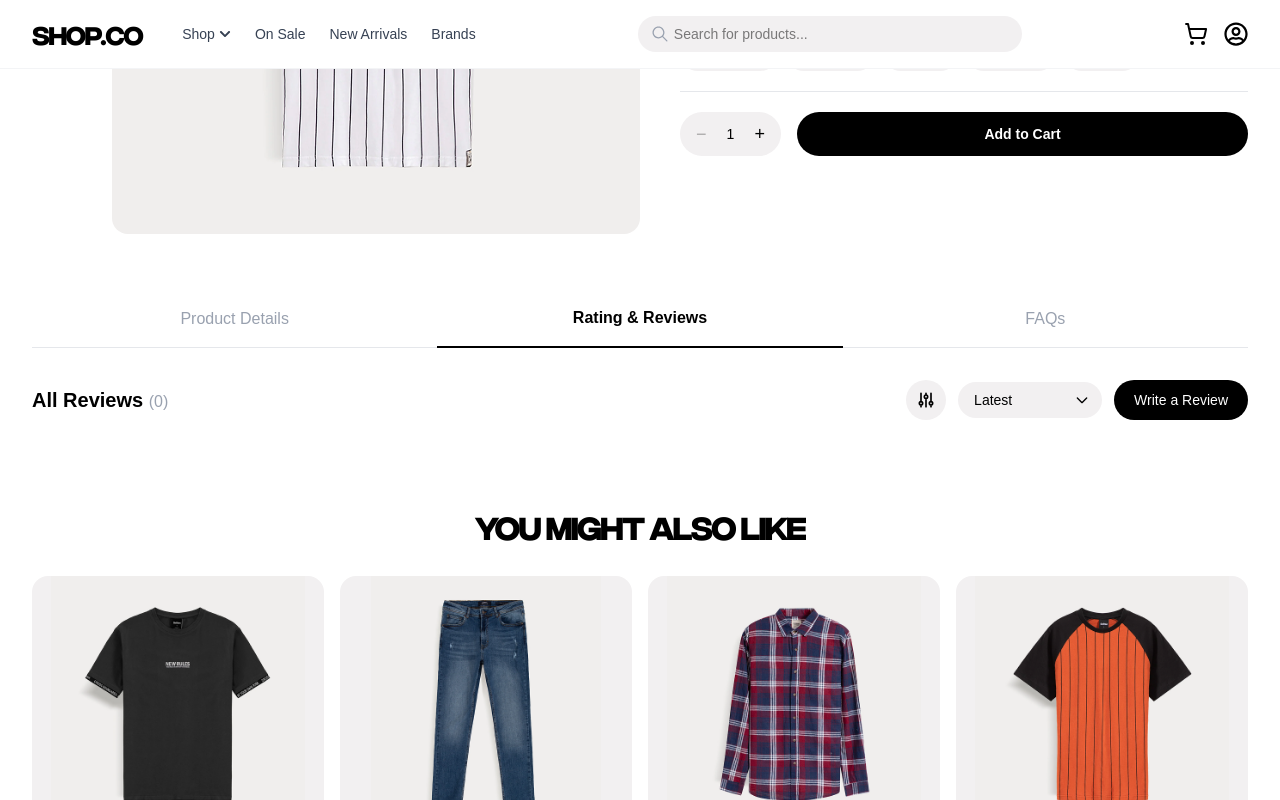
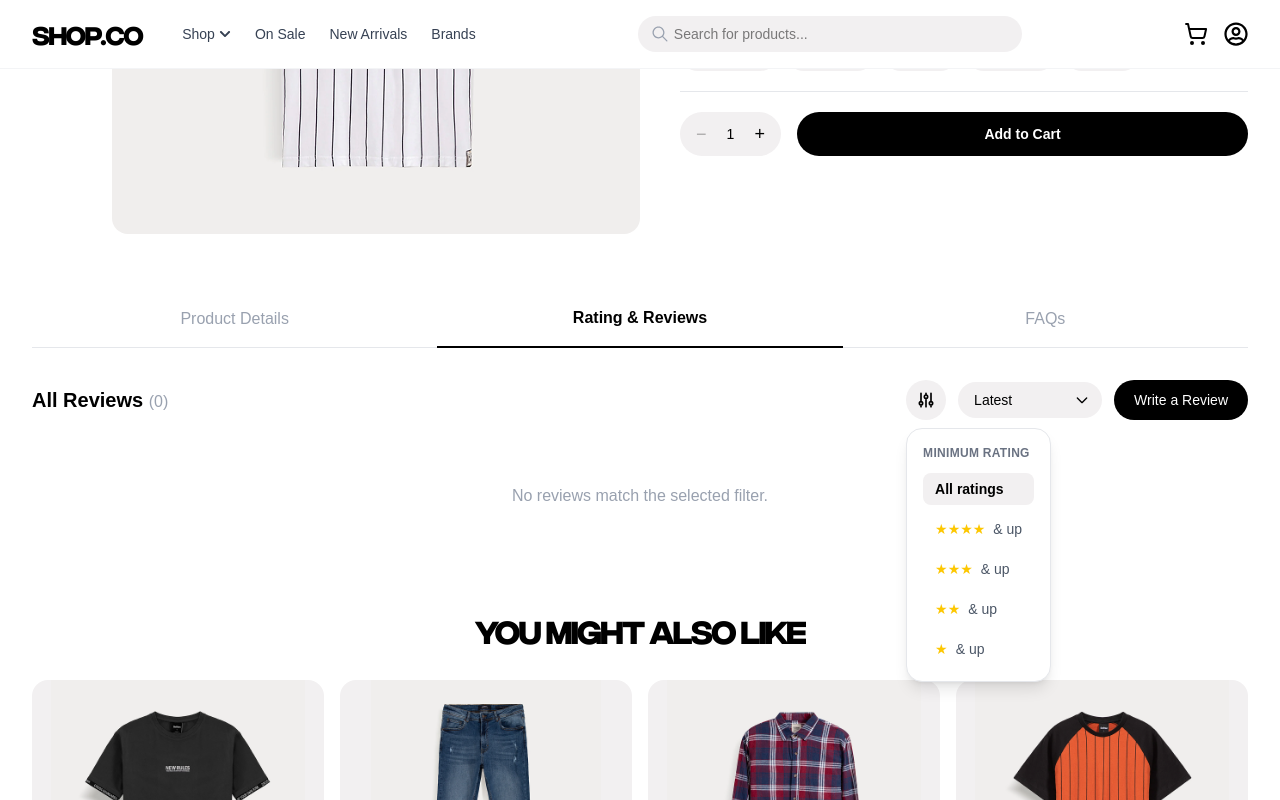
Before and after one commit to pagiannis/EcommerceWebsite, a React (Vite) app in the folder client/: page /product/black-striped-tee in a window 1280 px wide. Both pictures are taken after a click on the button 926 px from the left and 896 px from the top of the page. Shown: the part 496-1296 px from the top of the page. Built offline with nearby package versions, Linux system fonts and the light colour scheme; a web font is replaced by a local one.

Commit message:
Add sorting and rating filter to reviews tab

```diff
--- a/client/src/components/product/ProductTabs.tsx
+++ b/client/src/components/product/ProductTabs.tsx
@@ -1,4 +1,4 @@
-import { useState } from "react";
+import { useEffect, useMemo, useRef, useState } from "react";
 import type { Review } from "../../types/review";
 import StarRating from "../ui/StarRating";
 
@@ -20,6 +20,7 @@ const FAQS = [
 ];
 
 const SORT_OPTIONS = ["Latest", "Oldest", "Highest Rating", "Lowest Rating"];
+const RATING_OPTIONS = [0, 4, 3, 2, 1] as const;
 
 interface ProductTabsProps {
   description: string;
@@ -32,6 +33,38 @@ export default function ProductTabs({
 }: ProductTabsProps) {
   const [tab, setTab] = useState<Tab>("reviews");
   const [sort, setSort] = useState(SORT_OPTIONS[0]);
+  const [minRating, setMinRating] = useState(0);
+  const [filterOpen, setFilterOpen] = useState(false);
+  const filterRef = useRef<HTMLDivElement>(null);
+
+  useEffect(() => {
+    function handleClickOutside(e: MouseEvent) {
+      if (filterRef.current && !filterRef.current.contains(e.target as Node)) {
+        setFilterOpen(false);
+      }
+    }
+    document.addEventListener("mousedown", handleClickOutside);
+    return () => document.removeEventListener("mousedown", handleClickOutside);
+  }, []);
+
+  const processedReviews = useMemo(() => {
+    let result = reviews.filter((r) => r.rating >= minRating);
+
+    if (sort === "Latest")
+      result = result.sort(
+        (a, b) => new Date(b.date).getTime() - new Date(a.date).getTime(),
+      );
+    else if (sort === "Oldest")
+      result = result.sort(
+        (a, b) => new Date(a.date).getTime() - new Date(b.date).getTime(),
+      );
+    else if (sort === "Highest Rating")
+      result = result.sort((a, b) => b.rating - a.rating);
+    else if (sort === "Lowest Rating")
+      result = result.sort((a, b) => a.rating - b.rating);
+
+    return result;
+  }, [reviews, sort, minRating]);
 
   return (
     <div className="mt-14">
@@ -68,18 +101,22 @@ export default function ProductTabs({
               <h3 className="text-xl font-bold text-brand-black">
                 All Reviews{" "}
                 <span className="text-gray-400 font-normal text-base">
-                  ({reviews.length})
+                  ({processedReviews.length})
                 </span>
               </h3>
               <div className="flex items-center gap-3">
                 {/* Filter icon */}
+                <div ref={filterRef} className="relative">
                   <button
                     type="button"
-                  className="flex items-center justify-center rounded-full bg-brand-gray p-2.5"
+                    onClick={() => setFilterOpen((o) => !o)}
+                    className={`flex items-center justify-center rounded-full p-2.5 ${
+                      minRating > 0 ? "bg-brand-black" : "bg-brand-gray"
+                    }`}
                     aria-label="Filter reviews"
                   >
                     <svg
-                    className="h-5 w-5 text-brand-black"
+                      className={`h-5 w-5 ${minRating > 0 ? "text-white" : "text-brand-black"}`}
                       fill="none"
                       stroke="currentColor"
                       viewBox="0 0 24 24"
@@ -92,12 +129,47 @@ export default function ProductTabs({
                       />
                     </svg>
                   </button>
+                  {filterOpen && (
+                    <div className="absolute left-0 top-full z-10 mt-2 min-w-max rounded-2xl border border-gray-200 bg-white p-4 shadow-lg">
+                      <p className="mb-3 text-xs font-semibold uppercase tracking-wide text-gray-500">
+                        Minimum Rating
+                      </p>
+                      <div className="flex flex-col gap-2">
+                        {RATING_OPTIONS.map((r) => (
+                          <button
+                            key={r}
+                            type="button"
+                            onClick={() => {
+                              setMinRating(r);
+                              setFilterOpen(false);
+                            }}
+                            className={`flex items-center gap-2 rounded-lg px-3 py-1.5 text-sm transition hover:bg-brand-gray ${
+                              minRating === r
+                                ? "bg-brand-gray font-semibold text-brand-black"
+                                : "text-gray-600"
+                            }`}
+                          >
+                            {r === 0 ? (
+                              "All ratings"
+                            ) : (
+                              <>
+                                <span className="text-yellow-400">{"★".repeat(r)}</span>
+                                <span>& up</span>
+                              </>
+                            )}
+                          </button>
+                        ))}
+                      </div>
+                    </div>
+                  )}
+                </div>
+
                 {/* Sort dropdown — desktop only */}
                 <div className="relative hidden sm:inline-flex items-center rounded-full bg-brand-gray px-4 py-2">
                   <select
                     value={sort}
                     onChange={(e) => setSort(e.target.value)}
-                    className="appearance-none cursor-pointer pr-5 text-sm font-medium text-brand-black outline-none"
+                    className="appearance-none cursor-pointer pr-5 text-sm font-medium text-brand-black outline-none bg-transparent"
                   >
                     {SORT_OPTIONS.map((o) => (
                       <option key={o}>{o}</option>
@@ -117,6 +189,7 @@ export default function ProductTabs({
                     />
                   </svg>
                 </div>
+
                 {/* Write a Review */}
                 <button
                   type="button"
@@ -127,8 +200,13 @@ export default function ProductTabs({
               </div>
             </div>
 
+            {processedReviews.length === 0 ? (
+              <p className="py-10 text-center text-gray-400">
+                No reviews match the selected filter.
+              </p>
+            ) : (
               <div className="grid gap-4 sm:grid-cols-2">
-              {reviews.map((review) => (
+                {processedReviews.map((review) => (
                   <div
                     key={review.id}
                     className="rounded-2xl border border-gray-200 p-5"
@@ -159,6 +237,7 @@ export default function ProductTabs({
                   </div>
                 ))}
               </div>
+            )}
           </div>
         )}
 
```
Lines whose indentation alone changed are shown as unchanged.
